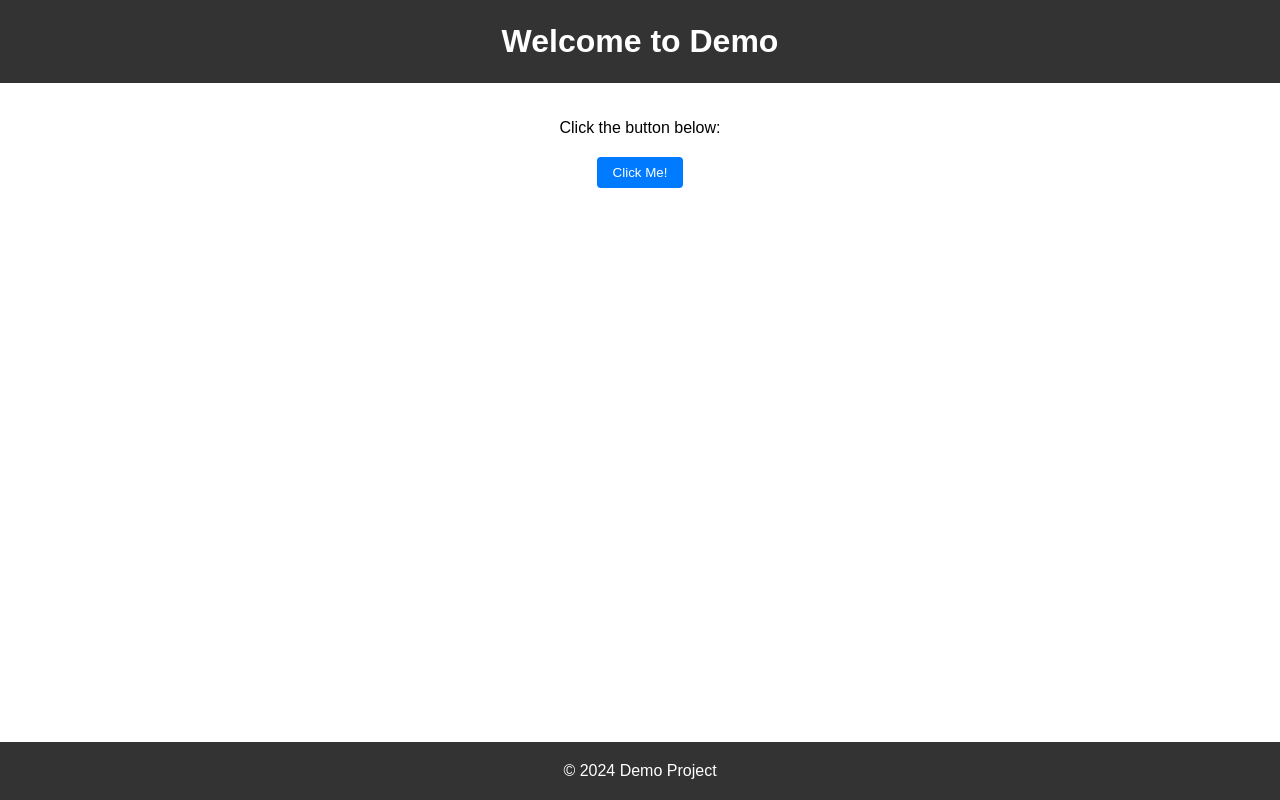
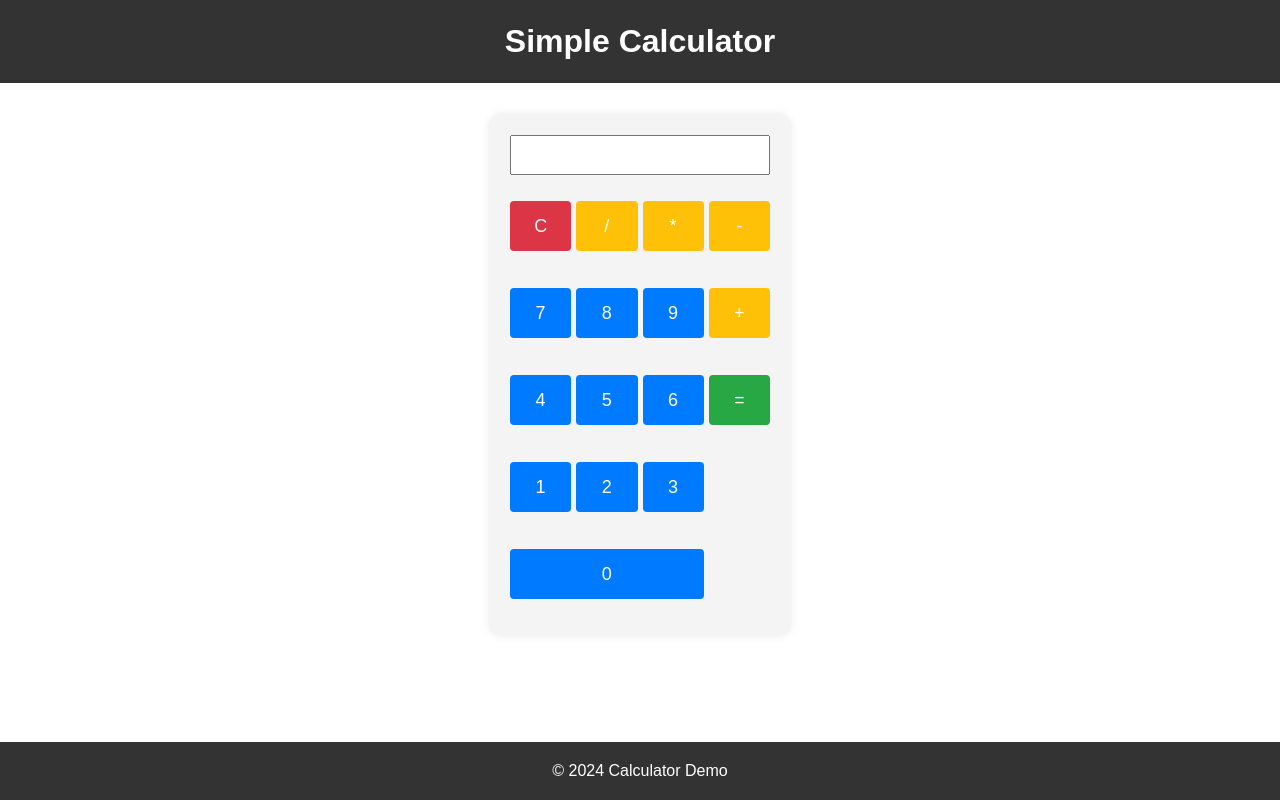
Before and after one commit to arshahluwalia/calculator, a plain HTML site: page index.html in a window 1280 px wide. Drawn offline with Linux system fonts and the light colour scheme.

Commit message:
created basic calculator

```diff
--- a/index.html
+++ b/index.html
@@ -3,22 +3,38 @@
 <head>
     <meta charset="UTF-8">
     <meta name="viewport" content="width=device-width, initial-scale=1.0">
-    <title>Demo Page</title>
+    <title>Calculator Demo</title>
     <link rel="stylesheet" href="styles.css">
 </head>
 <body>
     <header>
-        <h1>Welcome to Demo</h1>
+        <h1>Simple Calculator</h1>
     </header>
     <main>
-        <div class="container">
-            <p>Click the button below:</p>
-            <button id="demoButton">Click Me!</button>
-            <p id="result"></p>
+        <div class="calculator">
+            <input type="text" id="display" readonly>
+            <div class="buttons">
+                <button class="clear">C</button>
+                <button class="operator">/</button>
+                <button class="operator">*</button>
+                <button class="operator">-</button>
+                <button class="number">7</button>
+                <button class="number">8</button>
+                <button class="number">9</button>
+                <button class="operator">+</button>
+                <button class="number">4</button>
+                <button class="number">5</button>
+                <button class="number">6</button>
+                <button class="equal">=</button>
+                <button class="number">1</button>
+                <button class="number">2</button>
+                <button class="number">3</button>
+                <button class="number zero">0</button>
+            </div>
         </div>
     </main>
     <footer>
-        <p>&copy; 2024 Demo Project</p>
+        <p>&copy; 2024 Calculator Demo</p>
     </footer>
     <script src="script.js"></script>
 </body>
--- a/script.js
+++ b/script.js
@@ -1,10 +1,56 @@
 document.addEventListener('DOMContentLoaded', () => {
-    const button = document.getElementById('demoButton');
-    const result = document.getElementById('result');
-    let clickCount = 0;
+    const display = document.getElementById('display');
+    let currentValue = '';
+    let previousValue = '';
+    let operation = null;
 
-    button.addEventListener('click', () => {
-        clickCount++;
-        result.textContent = `You clicked the button ${clickCount} time${clickCount === 1 ? '' : 's'}!`;
+    document.querySelectorAll('.number').forEach(button => {
+        button.addEventListener('click', () => {
+            currentValue += button.textContent;
+            display.value = currentValue;
+        });
     });
+
+    document.querySelectorAll('.operator').forEach(button => {
+        button.addEventListener('click', () => {
+            if (currentValue !== '') {
+                if (previousValue !== '') {
+                    calculate();
+                }
+                operation = button.textContent;
+                previousValue = currentValue;
+                currentValue = '';
+            }
+        });
+    });
+
+    document.querySelector('.equal').addEventListener('click', calculate);
+
+    document.querySelector('.clear').addEventListener('click', () => {
+        currentValue = '';
+        previousValue = '';
+        operation = null;
+        display.value = '';
+    });
+
+    function calculate() {
+        if (previousValue === '' || currentValue === '') return;
+
+        const prev = parseFloat(previousValue);
+        const curr = parseFloat(currentValue);
+        let result;
+
+        switch(operation) {
+            case '+': result = prev + curr; break;
+            case '-': result = prev - curr; break;
+            case '*': result = prev * curr; break;
+            case '/': result = prev / curr; break;
+            default: return;
+        }
+
+        display.value = result;
+        currentValue = result.toString();
+        previousValue = '';
+        operation = null;
+    }
 });
--- a/styles.css
+++ b/styles.css
@@ -46,3 +46,49 @@ footer {
     bottom: 0;
     width: 100%;
 }
+
+.calculator {
+    background-color: #f4f4f4;
+    border-radius: 10px;
+    padding: 20px;
+    max-width: 300px;
+    margin: 2rem auto;
+    box-shadow: 0 0 10px rgba(0,0,0,0.1);
+}
+
+#display {
+    width: 100%;
+    height: 40px;
+    margin-bottom: 10px;
+    text-align: right;
+    padding: 5px;
+    font-size: 20px;
+}
+
+.buttons {
+    display: grid;
+    grid-template-columns: repeat(4, 1fr);
+    gap: 5px;
+}
+
+button {
+    height: 50px;
+    font-size: 18px;
+}
+
+.zero {
+    grid-column: span 3;
+}
+
+.equal {
+    grid-row: span 2;
+    background-color: #28a745;
+}
+
+.operator {
+    background-color: #ffc107;
+}
+
+.clear {
+    background-color: #dc3545;
+}
```
